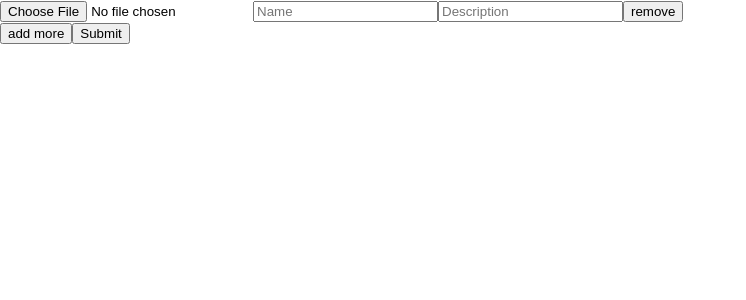
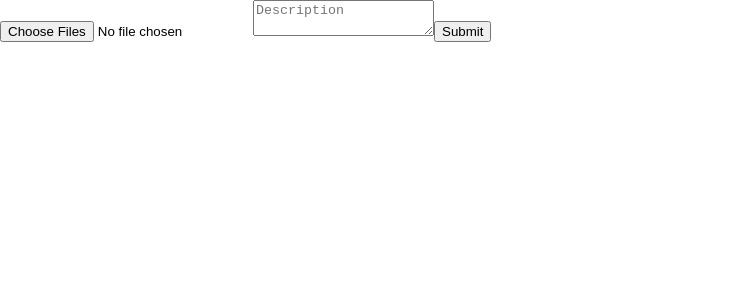
Before and after one commit to ShipraJha/image-drag-and-drop, a React (Create React App) app: page / in a window 1280 px wide. Shown: the top 300 px of the page, without its empty margins (0-746 px from the left). Built offline with nearby package versions, Linux system fonts and the light colour scheme.

Commit message:
Horizontal view implemented

```diff
--- a/src/App.js
+++ b/src/App.js
@@ -1,5 +1,4 @@
 import React from 'react';
-import logo from './logo.svg';
 import './App.css';
 var ReactGridLayout = require('react-grid-layout');
 
@@ -7,112 +6,89 @@ export default class ImageForm extends React.Component {
   constructor(props) {
     super(props);
     this.state = {
-      imageData: [{ id: 1, name: "", description: "", file: "" }],
-      showImages: false
+      imageDescription: "",
+      imageNames: [],
+      files: [],
+      showImages: false,
     };
-    this.handleSubmit = this.handleSubmit.bind(this);
   }
 
-  addClick(){
-    const { imageData } = this.state;
-    let prevId;
+  handleChange = (e) => {
+    this.setState({description: e.target.value});
+  }
 
-    if (imageData.length) {
-      prevId = imageData[imageData.length - 1].id;
-    } else {
-      prevId = 0;
-    }
-
-
-    this.setState({
-    	imageData: [...imageData, { id: prevId + 1, name: "", description: "", file: "" }]
+  handleImageChange = (e) => {
+    let files = e.target.files;
+    Object.keys(files).forEach(key => {
+      let read = new FileReader();
+      read.readAsDataURL(files[key]);
+      read.onloadend = () => {
+        this.setState({ files: [...this.state.files, read.result] });
+        this.setState({ imageNames: [...this.state.imageNames, files[key].name] });
+      }
     });
   }
 
-  findImageData = (id) => {
-    return this.state.imageData.find(el => el.id===id);
+  handleSubmit = (event) => {
+    event.preventDefault();
+    this.setState({showImages: true});
   }
 
-  createUI(){
-    return this.state.imageData.map(el => (
-      <div key={el.id}>
-        <input type='file' name="image" onChange={this.handleImageChange.bind(this, el.id)} />
-        <input placeholder="Name" name="name" value={el.name ||''} onChange={this.handleChange.bind(this, el.id)} />
-        <input placeholder="Description" name="description" value={el.description ||''} onChange={this.handleChange.bind(this, el.id)} />
-        <input type='button' value='remove' onClick={this.removeClick.bind(this, el.id)}/>
-      </div>
-    ))
-  }
-
-  handleChange(id, e) {
-    const { name, value } = e.target;
-    let image = this.findImageData(id);
-    image[name] = value;
-
-    let imageData = this.state.imageData.map(el => el.id === id ? image : el);
-
-    this.setState({ imageData });
-  }
-
-  handleImageChange(id, e) {
-    let file = e.target.files[0];
-    let read = new FileReader();
-    let image = this.findImageData(id);
-    read.readAsDataURL(file);
-    read.onloadend = () => {
-      image.file = read.result
-      let imageData = this.state.imageData.map(el => el.id === id ? image : el);
-      this.setState({ imageData });
-    }
-  }
-
-  removeClick(id){
-    const imageData = this.state.imageData.filter(el => el.id !== id);
-    this.setState({ imageData });
-  }
-
-  handleSubmit(event) {
-    // var preview = document.querySelector('.preview');
-    // var gridLayout = document.querySelector('.react-grid-layout');
-    // var images = JSON.parse(JSON.stringify(this.state.imageData));
-    // images.forEach(function(item){
-    //   var image = new Image();
-    //   image.height = 100;
-    //   image.width = 150;
-    //   image.src = item.file;
-    //   image.title = item.name;
-    //   image.alt = item.description;
-    //   console.log(preview.appendChild( image ));
-
-    // });
-    event.preventDefault();
+  removeClick = (e) => {
+    e.stopPropagation();
+    let index = e.target.name;
+    let files = [...this.state.files];
+    files.splice(index, 1);
+    this.setState({ files });
   }
 
   displayImages = () => {
-    var images = JSON.parse(JSON.stringify(this.state.imageData));
+    const images = JSON.parse(JSON.stringify(this.state.files));
+    const description = this.state.description;
+    const name = JSON.parse(JSON.stringify(this.state.imageNames));
+    var k = -2;
 
-    return images.map(image => {
-      console.log(image);
+    return images.map((image, index) => {
+      k = k + 2;
+      if (k === 12)
+      {
+        k = 0;
+      }
       return (
-        <div className="preview" key={image.description} data-grid={{x: 0, y: 0, w: 1, h: 2}}>
-          <img title={image.name + "\n" + image.description} src={image.file} height="50" width="100"/>
+        <div key={index} data-grid={{x: k, y: 1, w: 2, h: 6}}>
+          <img title = {name[index] + " " + description} src={image} height="150" width="150"/>
+          <button
+            type='button'
+            name = {index}
+            onMouseDown={this.removeClick}
+            onTouchStart={this.removeClick}
+          >
+            X
+          </button>
         </div>
       );
     });
   }
 
   render() {
-    console.log(this.state.imageData);
+    let imageHtml = null;
+
+    if (this.state.showImages === true) {
+      imageHtml = this.displayImages();
+    }
+
     return (
       <div>
         <form onSubmit={this.handleSubmit}>
-            {this.createUI()}
-            <input type='button' value='add more' onClick={this.addClick.bind(this)}/>
+            <input type='file' name="image" onChange={this.handleImageChange} multiple/>
+            <textarea placeholder="Description" name={this.state.description} onChange={this.handleChange} />
             <input type="submit" value="Submit" />
         </form>
+
         <ReactGridLayout className="layout" cols={12} rowHeight={30} width={1200}>
-          {this.displayImages()}
+          {imageHtml}
         </ReactGridLayout>
+        <div id="preview"></div>
       </div>
     );
   }
```
